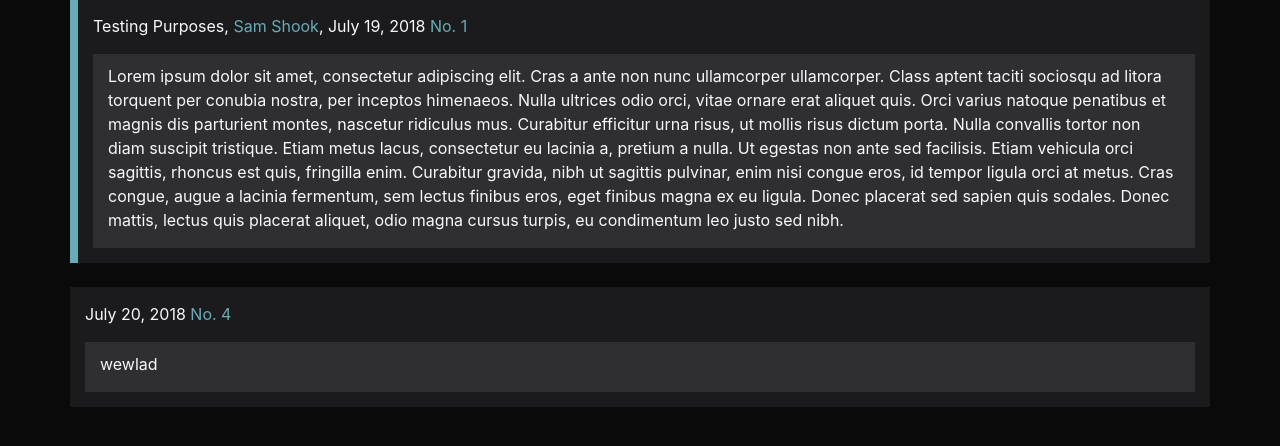
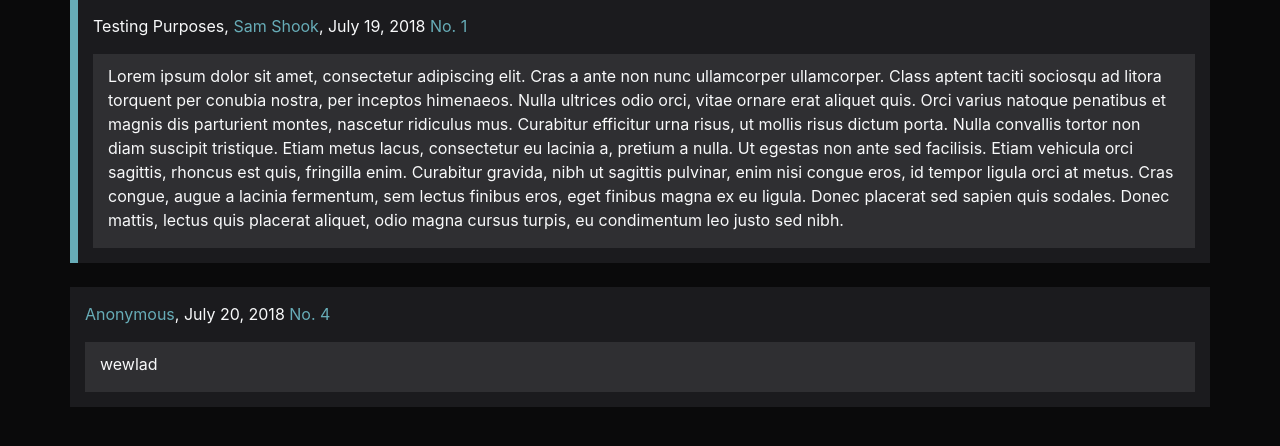
Before and after one commit to MethodZero/bootchan, a Django app: page /boards/1/reply/1/ in a window 1280 px wide. Shown: the part 329-775 px from the top of the page. Run offline with Django 3.2, Linux system fonts and the light colour scheme; data comes from the database, SQL or seed files in the repository; both versions use the stored data as it was after the commit; some libraries are stand-ins or nearby versions.

Commit message:
index page edits

```diff
--- a/main/templates/index.html
+++ b/main/templates/index.html
@@ -5,7 +5,7 @@
   <title>Bootchan</title>
   <link rel="stylesheet" href="https://stackpath.bootstrapcdn.com/bootstrap/4.1.1/css/bootstrap.min.css" integrity="sha384-WskhaSGFgHYWDcbwN70/dfYBj47jz9qbsMId/iRN3ewGhXQFZCSftd1LZCfmhktB" crossorigin="anonymous">
 </head>
-  <body>
+  <body style="background:">
     <nav class="navbar navbar-expand-md navbar-dark" style="background-color:#1b1b1e">
       <a href="/boards/r" class="navbar-brand">Bootchan</a>
       <ul class="navbar-nav">
--- a/main/templates/reply.html
+++ b/main/templates/reply.html
@@ -82,7 +82,7 @@
     <div class="container" style="background-color:#1b1b1e;  margin-top: 15px">
     <div class="metatext text-light">
     <p style="padding-top: 15px;">{% if reply.posttitle %}{{ reply.posttitle }}, {% endif %}{% if reply.postauthor %}
-      <span style="color: #67acb7">{{reply.postauthor}}</span>, {% endif %}{{reply.posttime}} <a style="color:#67acb7" title="Reply" href="">No. {{ reply.postid }}</p></a>
+      <span style="color: #67acb7">{% if reply.postauthor != "" %}{{reply.postauthor}}{%else%}Anonymous{%endif%}</span>, {% endif %}{{reply.posttime}} <a style="color:#67acb7" title="Reply" href="">No. {{ reply.postid }}</p></a>
     </div>
     <div class="row text-light" style="padding-bottom: 15px; padding-right: 15px;">
       <div class="col-sm-3">
@@ -97,8 +97,8 @@
     {% else %}
     <div class="container" style="background-color:#1b1b1e; ">
     <div class="metatext text-light">
-    <p style="padding-top: 15px;">{% if reply.posttitle %}{{ reply.posttitle }}, {% endif %}{% if reply.postauthor %}
-      <span style="color: #67acb7">{{reply.postauthor}}</span>, {% endif %}{{reply.posttime}} <a style="color:#67acb7" title="Reply" href="">No. {{ reply.postid }}</p></a>
+    <p style="padding-top: 15px;">{% if reply.posttitle %}{{ reply.posttitle }}, {% endif %}
+      <span style="color: #67acb7">{% if reply.postauthor != "" %}{{reply.postauthor}}{%else%}Anonymous{%endif%}</span>, {{reply.posttime}} <a style="color:#67acb7" title="Reply" href="">No. {{ reply.postid }}</p></a>
     </div>
     <div class="row text-light" style="padding-left: 15px; padding-bottom: 15px; padding-right: 15px;">
       <div class="col-sm-12 flex-container" style="display: flex; align-items: top; background-color: #2f2f32">
```
Also changed, not shown: db.sqlite3.
